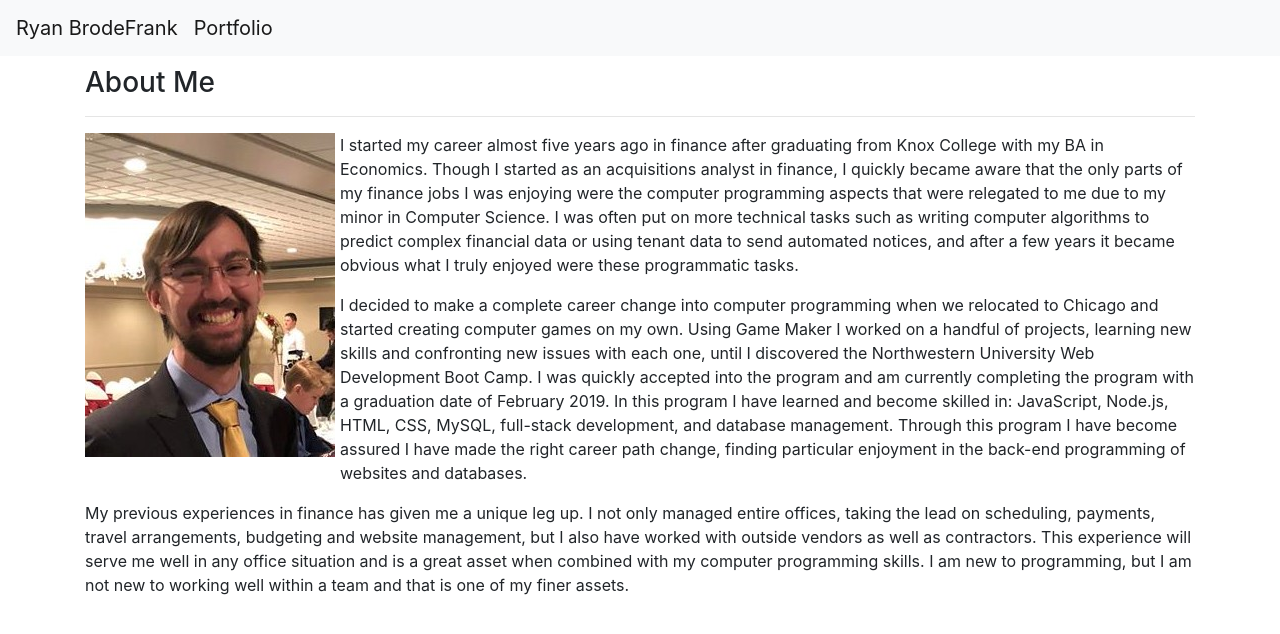
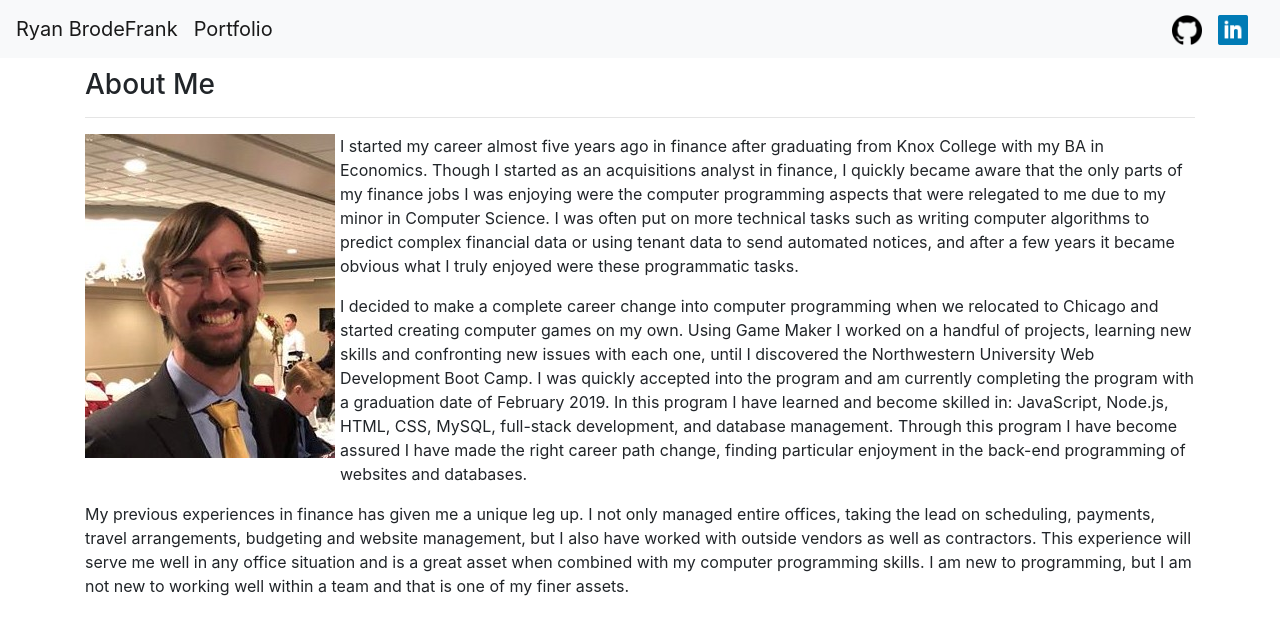
Before and after one commit to rbrodefrank/Portfolio, a React (Create React App) app: page / in a window 1280 px wide. Shown: the top 634 px of the page. Built offline with nearby package versions, Linux system fonts and the light colour scheme.

Commit message:
added github and linkedin links to navbar

```diff
--- a/src/components/NavBar.js
+++ b/src/components/NavBar.js
@@ -1,13 +1,21 @@
 import React, { Component } from "react";
+import GitHubLogo from "../images/Github-Logo.jpg";
+import LinkedInLogo from "../images/linkedin.jpg";
 
 class Navbar extends Component {
-  render () {
+  render() {
     return (
       <nav className="navbar navbar-expand-lg navbar-light bg-light">
-        <a className="navbar-brand" id="Main" href="/">
-          Ryan BrodeFrank
-        </a>
-        <a className="navbar-brand" id="Portfolio" href="/portfolio">Portfolio</a>
+        <span className="mr-auto">
+          <a className="navbar-brand" id="Main" href="/">
+            Ryan BrodeFrank
+          </a>
+          <a className="navbar-brand" id="Portfolio" href="/portfolio">Portfolio</a>
+        </span>
+        <span>
+          <a className="navbar-brand" href="https://github.com/rbrodefrank" target="_blank" rel="noopener noreferrer" ><img style={{ height: "30px", width: "30px" }} src={GitHubLogo} alt="Github Link" /></a>
+          <a className="navbar-brand" href="https://www.linkedin.com/in/ryan-brodefrank-7933288b/" target="_blank" rel="noopener noreferrer" ><img style={{ height: "30px", width: "30px" }} src={LinkedInLogo} alt="Linkedin Link" /></a>
+        </span>
         {/* <a className="navbar-brand" id="Contact" href="/contact">Contact</a> */}
       </nav>
     );
```
Also changed, not shown: src/images/linkedin.jpg (added).
